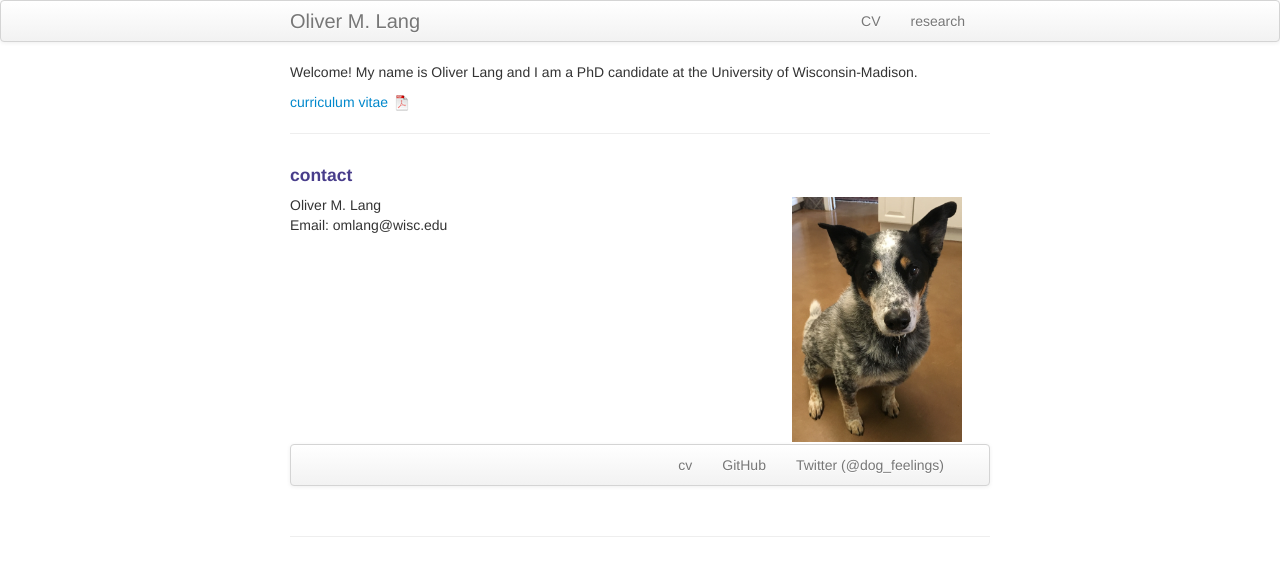
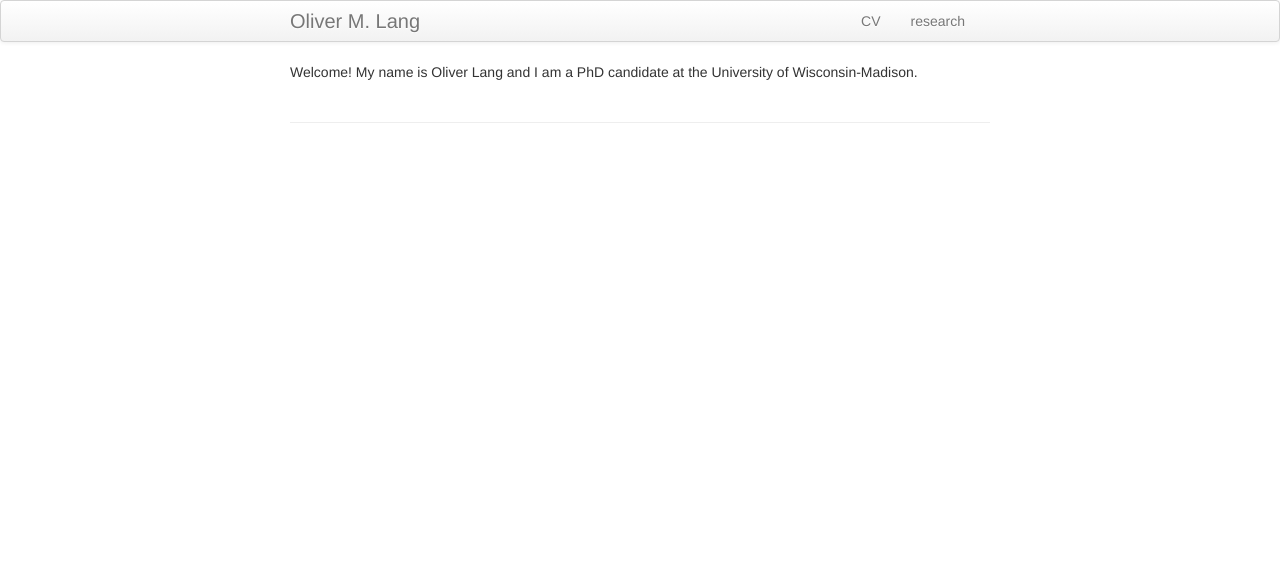
Before and after one commit to olivermlang/olivermlang.github.io, a Jekyll site: the page built from index.md, in a window 1280 px wide. Shown: the top 576 px of the page. Built offline with Jekyll 4.4.1, drawn with Linux system fonts in a browser that asks for light colours.

Commit message:
clean update

```diff
--- a/index.md
+++ b/index.md
@@ -6,36 +6,3 @@ keywords:
 ---
 
 Welcome! My name is Oliver Lang and I am a PhD candidate at the University of Wisconsin-Madison.
-
-[curriculum vitae ![CV as pdf]({{ BASE_PATH }}/pages/icons16/pdf-icon.png)]({{ BASE_PATH }}/assets/CV.pdf)<br/>
-
-
----
-
-
-<div class="container">
-<h4><a name="contact"></a>contact</h4>
-
-    <div class="row-fluid">
-        <div class="span5">
-            Oliver M. Lang<br/>
-            Email: omlang@wisc.edu<br/>
-        </div>
-
-        <div class="span2">
-        <a href="../assets/headshot.jpg">
-            <img src="../assets/headshot.jpg"
-                  title="Oliver M. Lang" alt="Blue Ham"/></a>
-        </div>
-    </div>
-</div>
-
-<div class="navbar">
-  <div class="navbar-inner">
-      <ul class="nav">
-          <li><a href="{{ BASE_PATH }}/assets/CV.pdf">cv</a></li>
-          <li><a href="https://github.com/olivermlang">GitHub</a></li>
-          <li><a href="https://twitter.com/dog_feelings">Twitter (@dog_feelings)</a></li>
-      </ul>
-  </div>
-</div>
```
